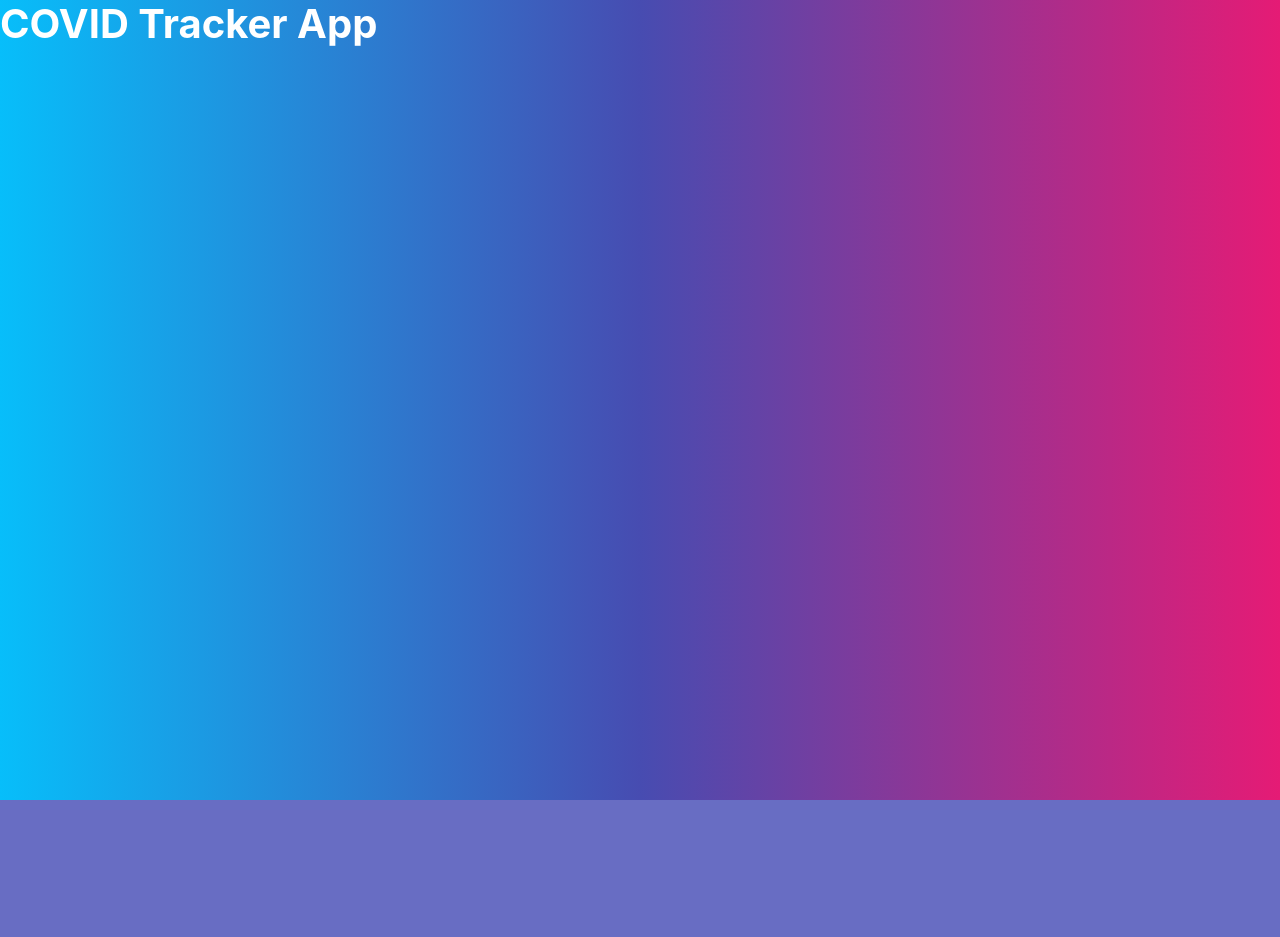
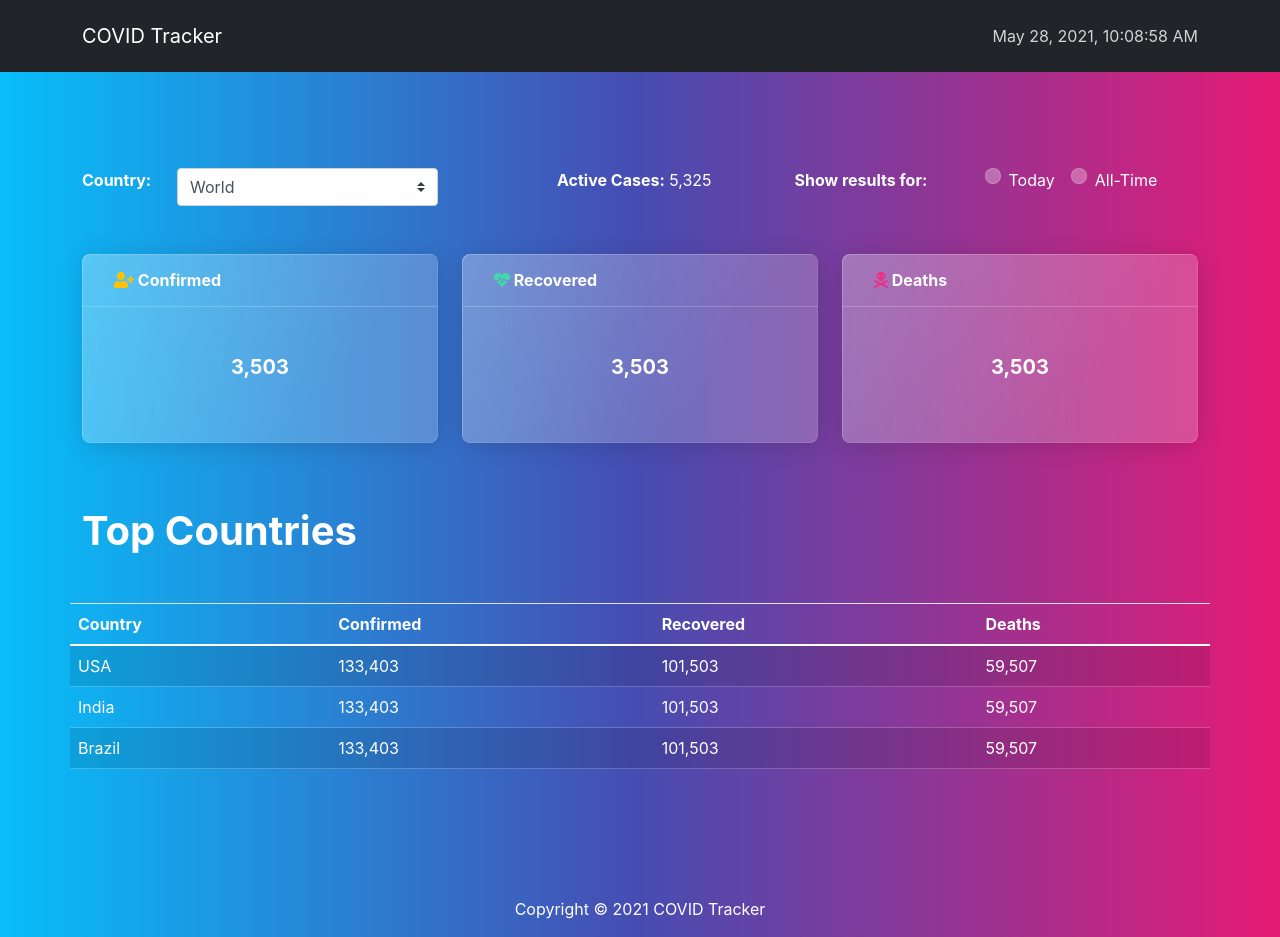
Before and after one commit to jaz016/covid-tracker, a React (Create React App) app: page / in a window 1280 px wide. Before the commit the page ends 800 px from the top, so only its background shows below. Built offline with nearby package versions, Linux system fonts and the light colour scheme.

Commit message:
done main UI (static)

```diff
--- a/package.json
+++ b/package.json
@@ -6,6 +6,7 @@
     "@testing-library/jest-dom": "^5.11.4",
     "@testing-library/react": "^11.1.0",
     "@testing-library/user-event": "^12.1.10",
+    "date-fns": "^2.22.0",
     "react": "^17.0.2",
     "react-bootstrap": "^1.6.0",
     "react-dom": "^17.0.2",
--- a/public/index.html
+++ b/public/index.html
@@ -10,6 +10,7 @@
     />
     <title>COVID Tracker</title>
     <link rel="stylesheet" href="https://cdn.jsdelivr.net/npm/bootstrap@4.6.0/dist/css/bootstrap.min.css" integrity="sha384-B0vP5xmATw1+K9KRQjQERJvTumQW0nPEzvF6L/Z6nronJ3oUOFUFpCjEUQouq2+l" crossorigin="anonymous">
+    <link rel="stylesheet" href="https://cdnjs.cloudflare.com/ajax/libs/font-awesome/5.15.3/css/all.min.css">
   </head>
   <body>
     <noscript>You need to enable JavaScript to run this app.</noscript>
--- a/src/App.js
+++ b/src/App.js
@@ -1,7 +1,29 @@
+import { Container } from 'react-bootstrap'
+import Topbar from './components/Topbar'
+import MainCounter from './components/MainCounter'
+import TopListTable from './components/TopListTable'
+import Footer from './components/Footer'
+
 function App() {
   return (
     <>
-      <h1>COVID Tracker App</h1>
+
+      <Topbar />
+
+
+      <main className='mt-5 mb-3'>
+        <Container>
+
+
+          <MainCounter />
+          <TopListTable />
+
+
+        </Container>
+      </main>
+
+
+      <Footer />
     </>
   );
 }
--- /dev/null
+++ b/src/components/Footer.js
@@ -0,0 +1,13 @@
+import React from 'react'
+
+
+const Footer = () => {
+	return (
+		<footer className='mt-5 text-center'>
+			<p>Copyright &copy; 2021 COVID Tracker</p>
+		</footer>
+	)
+}
+
+
+export default Footer
--- /dev/null
+++ b/src/components/MainCounter.js
@@ -0,0 +1,63 @@
+import React from 'react'
+import { Row, Col, Form, Card } from 'react-bootstrap'
+
+
+const MainCounter = () => {
+	return (
+		<>
+			<Row className='my-4'>
+				<Col xs={1}>
+					<Form.Label htmlFor="world"><strong>Country:</strong></Form.Label>
+					</Col>
+				<Col xs={3}>
+					<Form.Control as="select" custom>
+						<option value='world'>World</option>
+						<option value='usa'>USA</option>
+						<option value='india'>India</option>
+					</Form.Control>
+				</Col>
+				<Col xs={1}></Col>
+				<Col><strong>Active Cases:</strong> 5,325</Col>
+				<Col xs={2}>
+					<Form.Label htmlFor="results"><strong>Show results for:</strong></Form.Label>
+				</Col>
+				<Col>
+					<Form.Check inline label='Today' name='results' type='radio'></Form.Check>
+					<Form.Check inline label='All-Time' name='results' type='radio'></Form.Check>
+				</Col>
+			</Row>
+
+
+			<Row className='my-4'>
+				<Col>
+					<Card className="mb-2">
+						<Card.Header><i className='fas fa-user-plus text-warning'></i> Confirmed</Card.Header>
+						<Card.Body className='py-4 text-center'>
+							<Card.Title>3,503</Card.Title>
+						</Card.Body>
+					</Card>
+				</Col>
+				<Col>
+					<Card className="mb-2">
+						<Card.Header><i className='fas fa-heartbeat text-success'></i> Recovered</Card.Header>
+						<Card.Body className='py-4 text-center'>
+							<Card.Title>3,503</Card.Title>
+						</Card.Body>
+					</Card>
+				</Col>
+				<Col>
+					<Card className="mb-2">
+						<Card.Header><i className='fas fa-skull-crossbones text-primary'></i> Deaths</Card.Header>
+						<Card.Body className='py-4 text-center'>
+							<Card.Title>3,503 </Card.Title>
+						</Card.Body>
+					</Card>
+				</Col>
+			</Row>
+		</>
+	)
+}
+
+
+
+export default MainCounter
--- /dev/null
+++ b/src/components/TopListTable.js
@@ -0,0 +1,48 @@
+import React from 'react'
+import { Table, Row } from 'react-bootstrap'
+
+const TopListTable = () => {
+	return (
+		<>
+
+
+			<h1 className='mb-4'>Top Countries</h1>
+
+			<Row>
+				<Table striped hover>
+					<thead>
+					<tr>
+						<th>Country</th>
+						<th>Confirmed</th>
+						<th>Recovered</th>
+						<th>Deaths</th>
+					</tr>
+					</thead>
+					<tbody>
+					<tr>
+						<td>USA</td>
+						<td>133,403</td>
+						<td>101,503</td>
+						<td>59,507</td>
+					</tr>
+					<tr>
+						<td>India</td>
+						<td>133,403</td>
+						<td>101,503</td>
+						<td>59,507</td>
+					</tr>
+					<tr>
+						<td>Brazil</td>
+						<td>133,403</td>
+						<td>101,503</td>
+						<td>59,507</td>
+					</tr>
+					</tbody>
+				</Table>
+			</Row>
+
+		</>
+	)
+}
+
+export default TopListTable
--- /dev/null
+++ b/src/components/Topbar.js
@@ -0,0 +1,36 @@
+import React, { useEffect, useState } from 'react'
+import { Container, Navbar } from 'react-bootstrap'
+import { format } from 'date-fns'
+
+const Topbar = () => {
+
+	const [timestamp, setTimestamp] = useState(Date.now())
+	const counter = setInterval(() => {
+		setTimestamp(Date.now())
+	}, 1000)
+
+
+	useEffect(() => {
+		return () => {
+			clearInterval(counter)
+		}
+	})
+
+
+	return (
+		<Navbar bg='dark' variant='dark' expand='lg'>
+			<Container>
+				<Navbar.Brand href='#home'>
+					COVID Tracker
+				</Navbar.Brand>
+
+				<Navbar.Text>
+					{format(timestamp, 'PPpp')}
+				</Navbar.Text>
+			</Container>
+		</Navbar>
+	)
+}
+
+
+export default Topbar
```
Also changed, not shown: 1 other file (tests, documents, lock files or other folders).
